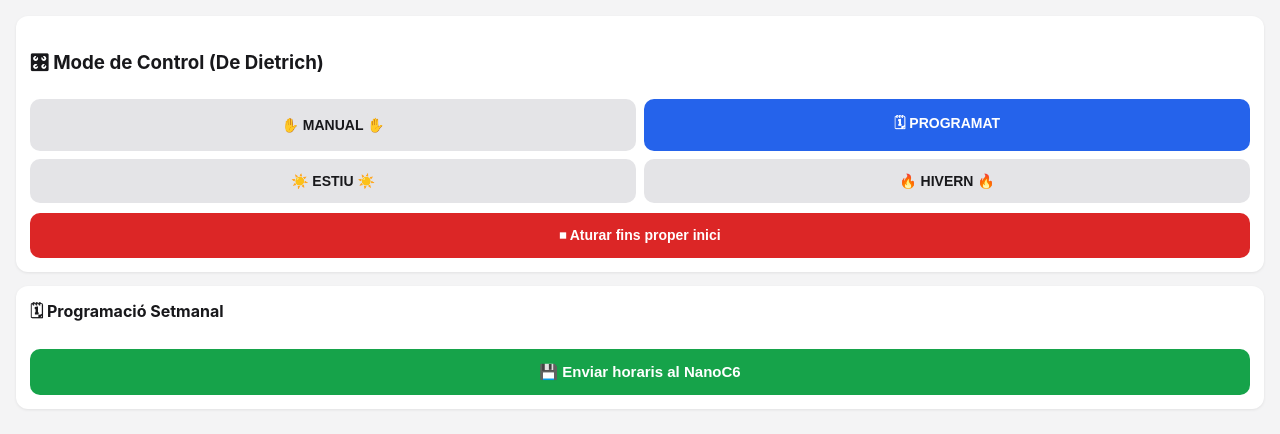
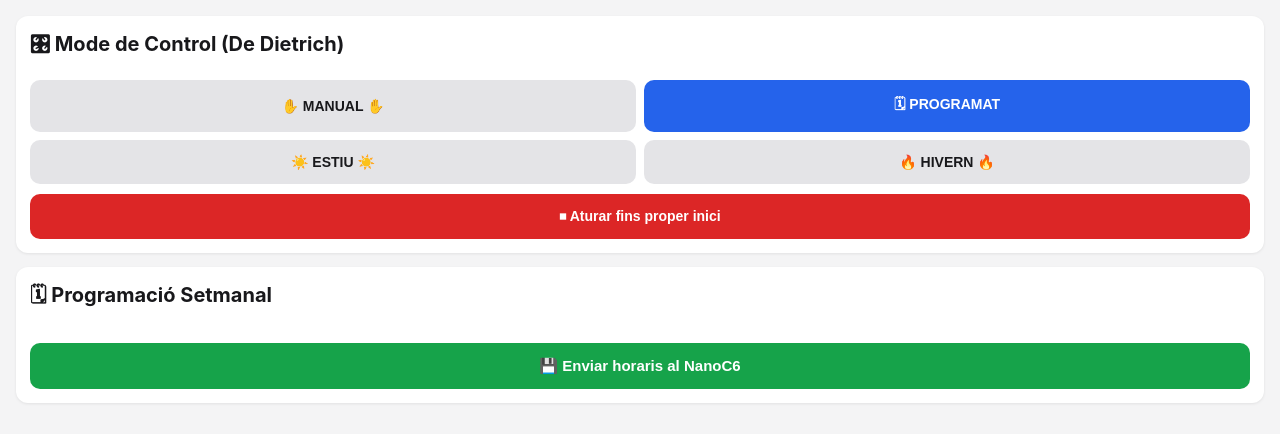
Before and after one commit to Ctesifone/Calera-app, a plain HTML site: page index.html in a window 1280 px wide. Drawn offline with Linux system fonts and the light colour scheme; a script that the page names is missing.

Commit message:
Update index.html

```diff
--- a/index.html
+++ b/index.html
@@ -17,7 +17,7 @@
       border-radius: 12px; padding: 14px; margin-bottom: 14px;
       box-shadow: 0 1px 3px rgba(0,0,0,0.08);
     }
-    h2 { margin: 0 0 10px 0; font-size: 16px; }
+    h2 { margin: 0 0 16px 0; font-size: 20px; }
     .modes { display: grid; grid-template-columns: 1fr 1fr; gap: 8px; }
     button {
       border: none; border-radius: 10px; padding: 14px; font-size: 14px;
@@ -45,7 +45,7 @@
 <body>
 
   <div class="card">
-    <h3>🎛 Mode de Control (De Dietrich)</h3>
+    <h2>🎛 Mode de Control (De Dietrich)</h2>
     <div class="modes">
       <button class="secondary" onclick="sendMode('MANUAL')">✋ MANUAL ✋</button>
       <button onclick="sendMode('SCHEDULE')">🗓 PROGRAMAT</button>
```
